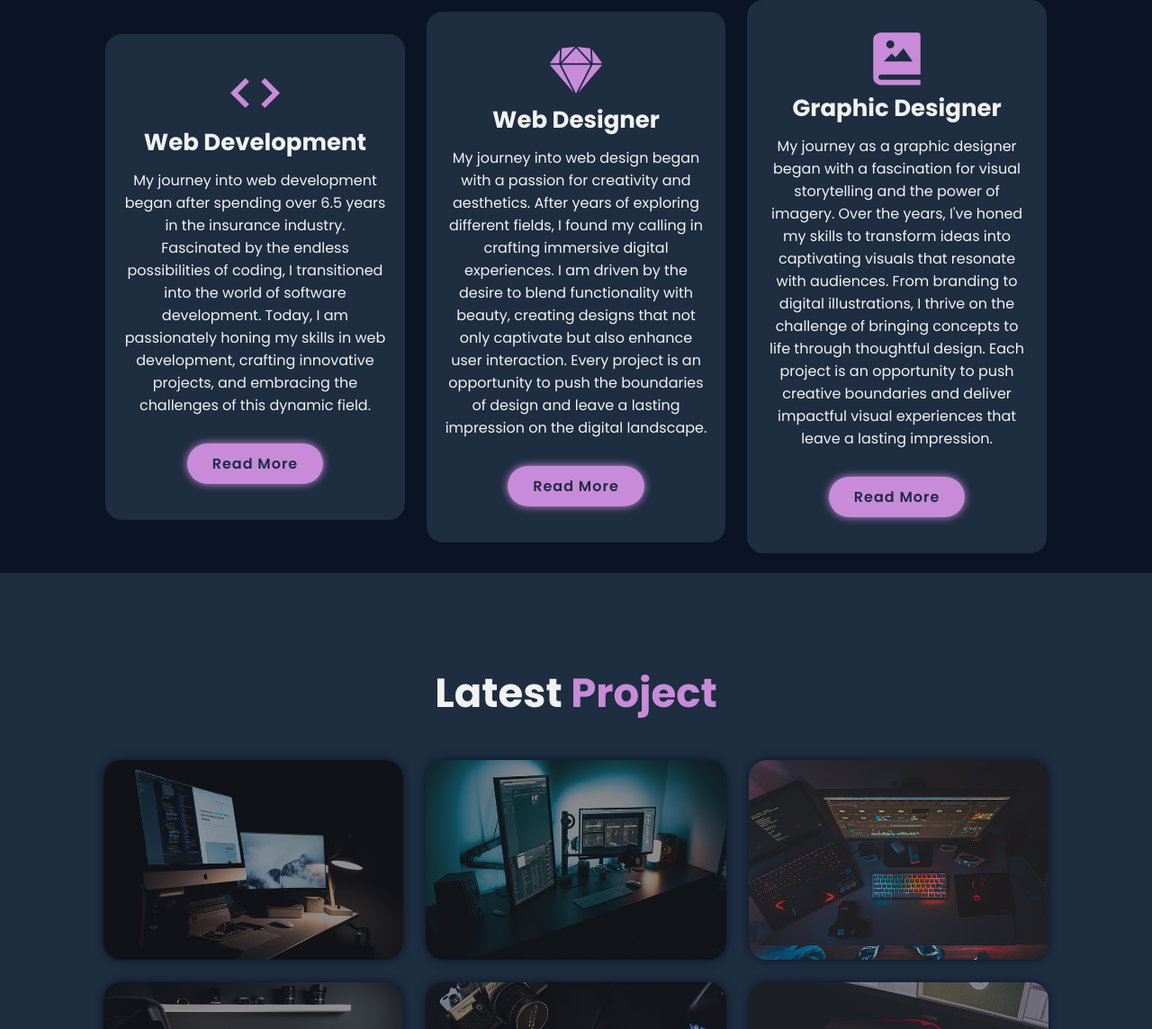
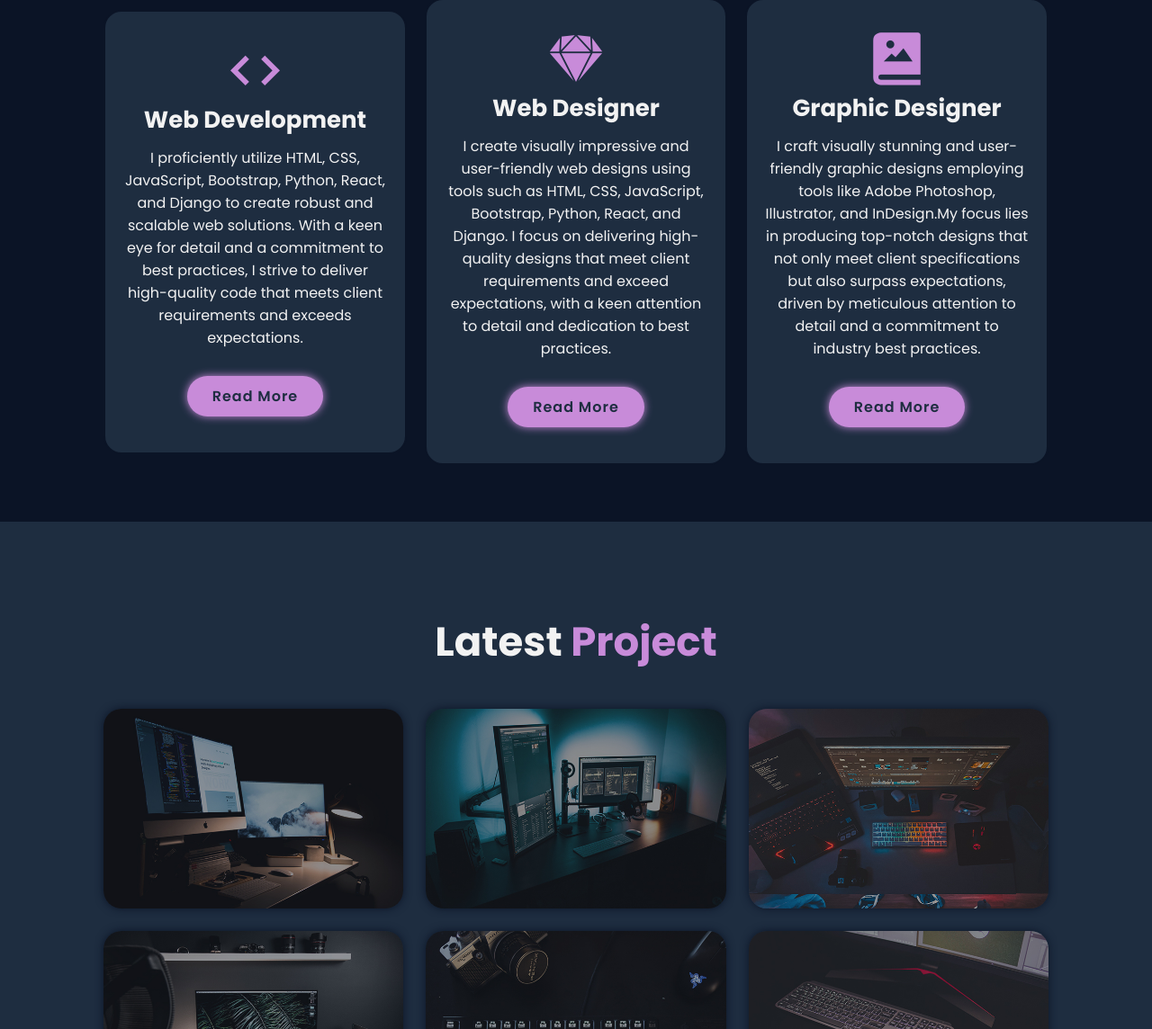
Before and after one commit to i99c/New-potfolio, a plain HTML site: page index.html in a window 1280 px wide. Shown: the part 1820-2964 px from the top of the page at 90% size. Drawn offline with nearby package versions, Linux system fonts and the light colour scheme; a web font is replaced by a local one.

Commit message:
güncelleme

```diff
--- a/index.html
+++ b/index.html
@@ -86,41 +86,39 @@
                 <div class="services-box">
                     <i class='bx bx-code'></i>
                     <h3>Web Development</h3>
-                    <p>My journey into web development began after spending over
-                        6.5 years in the insurance industry. Fascinated by the
-                        endless possibilities of coding, I transitioned into the
-                        world of software development. Today, I am passionately
-                        honing my skills in web development, crafting innovative
-                        projects, and embracing the challenges of this dynamic
-                        field.</p>
+                    <p>I proficiently utilize HTML, CSS, JavaScript, Bootstrap,
+                        Python, React, and Django to create robust and scalable
+                        web solutions. With a keen eye for detail and a
+                        commitment to best practices, I strive to deliver
+                        high-quality code that meets client requirements and
+                        exceeds expectations.</p>
                     <a href="#" class="btn">Read More</a>
                 </div>
                 <div class="services-box">
                     <i class='bx bxl-sketch'></i>
                     <h3>Web Designer</h3>
-                    <p>My journey into web design began with a passion for
-                        creativity and aesthetics. After years of exploring
-                        different fields, I found my calling in crafting
-                        immersive digital experiences. I am driven by the desire
-                        to blend functionality with beauty, creating designs
-                        that not only captivate but also enhance user
-                        interaction. Every project is an opportunity to push the
-                        boundaries of design and leave a lasting impression on
-                        the digital landscape.</p>
+                    <p>I create visually impressive and user-friendly web
+                        designs using tools such as HTML, CSS, JavaScript,
+                        Bootstrap, Python, React, and Django.
+                        I focus on
+                        delivering high-quality designs that meet client
+                        requirements and exceed expectations, with a keen
+                        attention to detail and dedication to best
+                        practices.</p>
                     <a href="#" class="btn">Read More</a>
                 </div>
                 <div class="services-box">
                     <i class='bx bxs-photo-album'></i>
                     <h3>Graphic Designer</h3>
-                    <p>My journey as a graphic designer began with a fascination
-                        for visual storytelling and the power of imagery. Over
-                        the years, I've honed my skills to transform ideas into
-                        captivating visuals that resonate with audiences. From
-                        branding to digital illustrations, I thrive on the
-                        challenge of bringing concepts to life through
-                        thoughtful design. Each project is an opportunity to
-                        push creative boundaries and deliver impactful visual
-                        experiences that leave a lasting impression.</p>
+                    <p>I craft visually stunning and user-friendly graphic
+                        designs employing tools like Adobe Photoshop,
+                        Illustrator,
+                        and InDesign.My focus lies in producing
+                        top-notch designs
+                        that not only meet client
+                        specifications but also surpass expectations, driven by
+                        meticulous attention to detail and a commitment to
+                        industry best practices.</p>
                     <a href="#" class="btn">Read More</a>
                 </div>
             </div>
@@ -135,54 +133,58 @@
                     <img src="img/portfolio1.jpg" alt="portfolio1">
                     <div class="portfolio-layer">
                         <h4>Web Design</h4>
-                        <p>Lorem ipsum dolor sit amet, consectetur adipisicing
-                            elit. Error, molestiae!</p>
-                        <a href="#"><i class='bx bx-link-alt'></i></a>
+                        <p>Öğrendiklerimle yaptığım bir klon websitesi</p>
+                        <a href="https://i99c.github.io/website-clone/"><i
+                                class='bx bx-link-alt'></i></a>
                     </div>
                 </div>
                 <div class="portfolio-box">
                     <img src="img/portfolio2.jpg" alt="portfolio1">
                     <div class="portfolio-layer">
                         <h4>Web Design</h4>
-                        <p>Lorem ipsum dolor sit amet, consectetur adipisicing
-                            elit. Error, molestiae!</p>
-                        <a href="#"><i class='bx bx-link-alt'></i></a>
+                        <p>Kursta yaptığım bir diğer klon websitesi</p>
+                        <a href="https://i99c.github.io/Exxen-Clone/"><i
+                                class='bx bx-link-alt'></i></a>
                     </div>
                 </div>
                 <div class="portfolio-box">
                     <img src="img/portfolio3.jpg" alt="portfolio1">
                     <div class="portfolio-layer">
                         <h4>Web Design</h4>
-                        <p>Lorem ipsum dolor sit amet, consectetur adipisicing
-                            elit. Error, molestiae!</p>
-                        <a href="#"><i class='bx bx-link-alt'></i></a>
+                        <p>En sevdiğim oyunlardan biri olan RDR2 oyununun
+                            tanıtım sayfası</p>
+                        <a href="https://i99c.github.io/rdr_2/"><i
+                                class='bx bx-link-alt'></i></a>
                     </div>
                 </div>
                 <div class="portfolio-box">
                     <img src="img/portfolio4.jpg" alt="portfolio1">
                     <div class="portfolio-layer">
                         <h4>Web Design</h4>
-                        <p>Lorem ipsum dolor sit amet, consectetur adipisicing
-                            elit. Error, molestiae!</p>
-                        <a href="#"><i class='bx bx-link-alt'></i></a>
+                        <p>Yaptığım ilk portfolyo websitesi</p>
+                        <a href="https://i99c.github.io/ipek-portfolio/"><i
+                                class='bx bx-link-alt'></i></a>
                     </div>
                 </div>
                 <div class="portfolio-box">
                     <img src="img/portfolio5.jpg" alt="portfolio1">
                     <div class="portfolio-layer">
                         <h4>Web Design</h4>
-                        <p>Lorem ipsum dolor sit amet, consectetur adipisicing
-                            elit. Error, molestiae!</p>
-                        <a href="#"><i class='bx bx-link-alt'></i></a>
+                        <p>Araba tanıtım sayfası</p>
+                        <a
+                            href="https://i99c.github.io/Car-Promotion-Website/"><i
+                                class='bx bx-link-alt'></i></a>
                     </div>
                 </div>
                 <div class="portfolio-box">
                     <img src="img/portfolio6.jpg" alt="portfolio1">
                     <div class="portfolio-layer">
                         <h4>Web Design</h4>
-                        <p>Lorem ipsum dolor sit amet, consectetur adipisicing
-                            elit. Error, molestiae!</p>
-                        <a href="#"><i class='bx bx-link-alt'></i></a>
+                        <p>Frontend developer olarak yaptığım ilk büyük
+                            çaplı proje</p>
+                        <a
+                            href="https://i99c.github.io/e-commerce-web-pages/"><i
+                                class='bx bx-link-alt'></i></a>
                     </div>
                 </div>
             </div>
```
